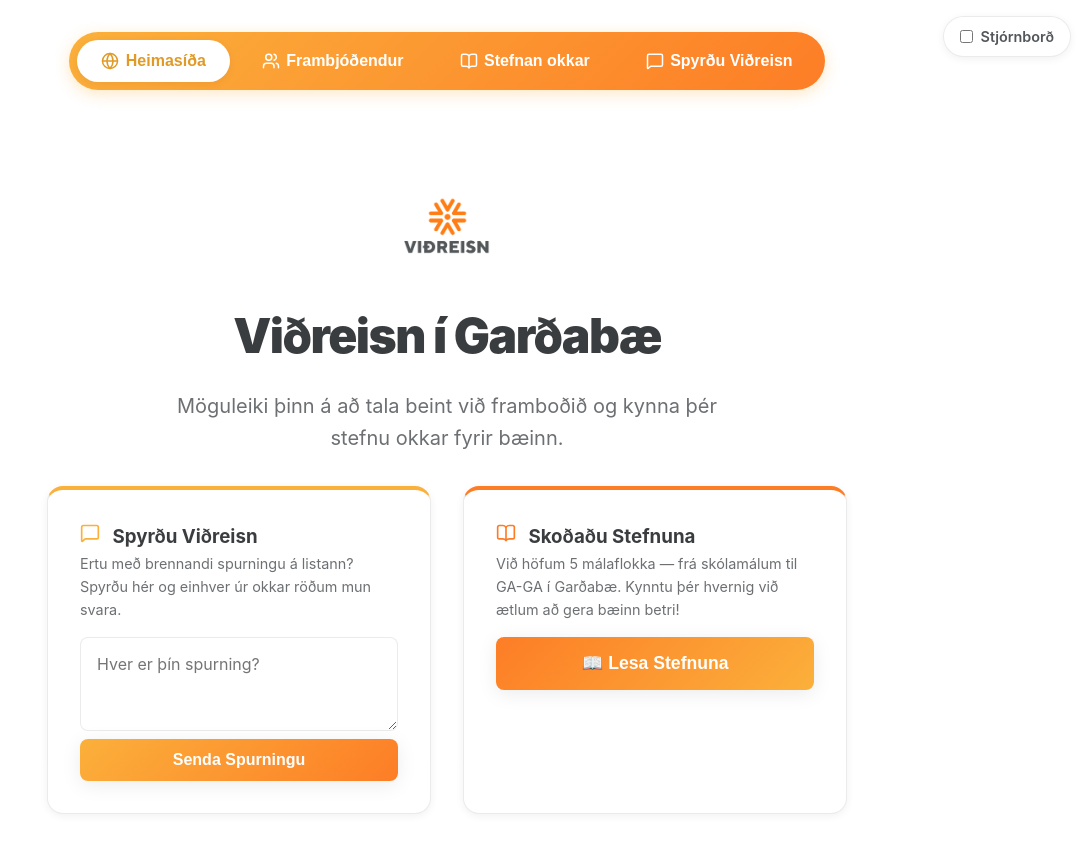
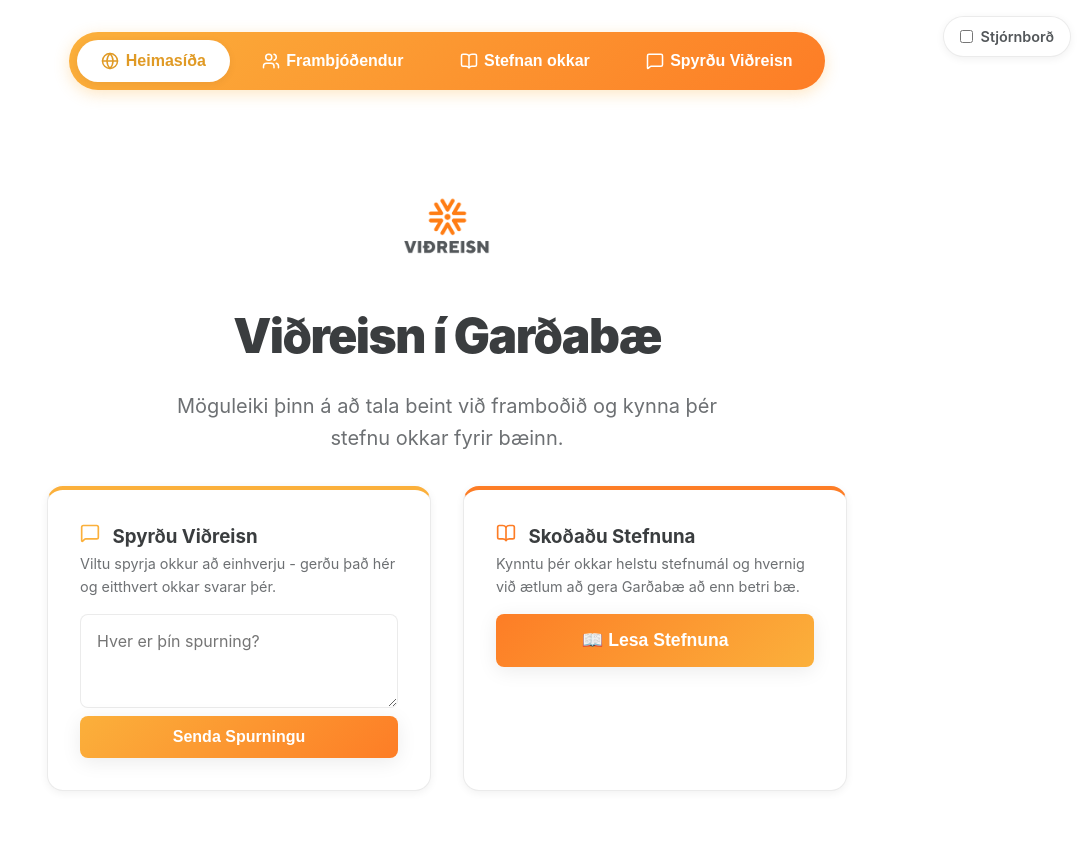
Before and after one commit to Blingiceland/kosningar2026, a React (Vite) app: page / in a window 1280 px wide. Shown: the top 852 px of the page, without its empty margins (193-1280 px from the left). Built offline with nearby package versions, Linux system fonts and the light colour scheme.

Commit message:
fix: copy tweaks on home page

```diff
--- a/src/App.jsx
+++ b/src/App.jsx
@@ -65,7 +65,7 @@ function App() {
               <div className="ideas-grid" style={{ marginBottom: '3rem' }}>
                 <div className="glass-card" style={{ borderTop: '4px solid var(--primary)' }}>
                   <h3><MessageSquare size={20} style={{ display: 'inline', marginRight: '0.5rem', color: 'var(--primary)' }}/> Spyrðu Viðreisn</h3>
-                  <p style={{ color: 'var(--text-muted)', fontSize: '0.9rem', marginBottom: '1rem' }}>Ertu með brennandi spurningu á listann? Spyrðu hér og einhver úr okkar röðum mun svara.</p>
+                  <p style={{ color: 'var(--text-muted)', fontSize: '0.9rem', marginBottom: '1rem' }}>Viltu spyrja okkur að einhverju - gerðu það hér og eitthvert okkar svarar þér.</p>
                   <div style={{ display: 'flex', flexDirection: 'column', gap: '0.5rem' }}>
                     <textarea className="form-control" placeholder="Hver er þín spurning?" rows="3"></textarea>
                     <button className="submit-btn" style={{ padding: '0.75rem', fontSize: '1rem' }}>Senda Spurningu</button>
@@ -73,7 +73,7 @@ function App() {
                 </div>
                 <div className="glass-card" style={{ borderTop: '4px solid var(--secondary)' }}>
                   <h3><BookOpen size={20} style={{ display: 'inline', marginRight: '0.5rem', color: 'var(--secondary)' }}/> Skoðaðu Stefnuna</h3>
-                  <p style={{ color: 'var(--text-muted)', fontSize: '0.9rem', marginBottom: '1rem' }}>Við höfum 5 málaflokka — frá skólamálum til GA-GA í Garðabæ. Kynntu þér hvernig við ætlum að gera bæinn betri!</p>
+                  <p style={{ color: 'var(--text-muted)', fontSize: '0.9rem', marginBottom: '1rem' }}>Kynntu þér okkar helstu stefnumál og hvernig við ætlum að gera Garðabæ að enn betri bæ.</p>
                   <button className="submit-btn" style={{ background: 'var(--gradient-secondary)' }} onClick={() => setPublicTab('stefna')}>
                     📖 Lesa Stefnuna
                   </button>
--- a/src/index.css
+++ b/src/index.css
@@ -346,15 +346,21 @@ body {
 }
 
 .candidates-list-container {
-  display: flex;
-  flex-direction: column;
-  gap: 0.75rem;
+  display: grid;
+  grid-template-columns: 1fr 1fr;
+  row-gap: 0.5rem;
+  column-gap: 3rem;
   margin-top: 3rem;
   background: var(--white);
   padding: 2rem;
   border-radius: 1rem;
   border: 1px solid var(--border-color);
   box-shadow: var(--shadow-sm);
+}
+@media (max-width: 768px) {
+  .candidates-list-container {
+    grid-template-columns: 1fr;
+  }
 }
 
 .candidate-list-item {
```
